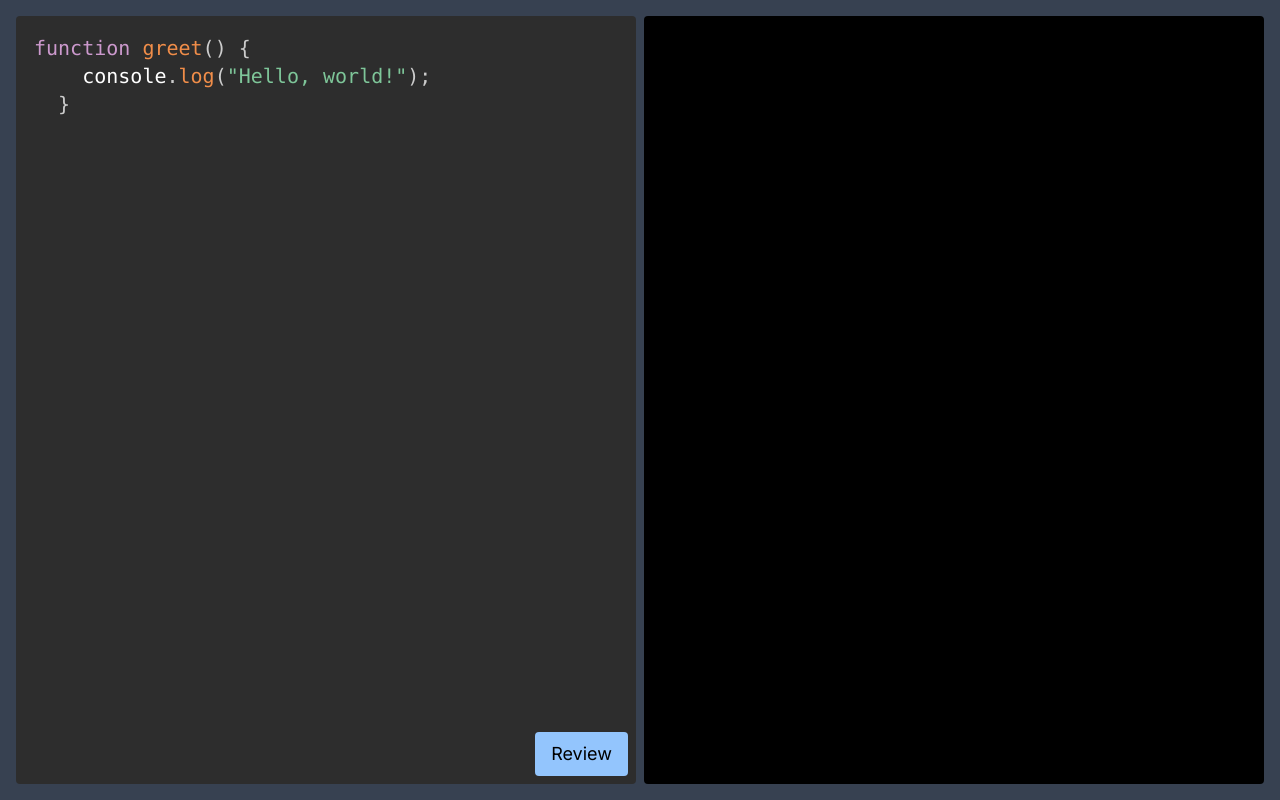
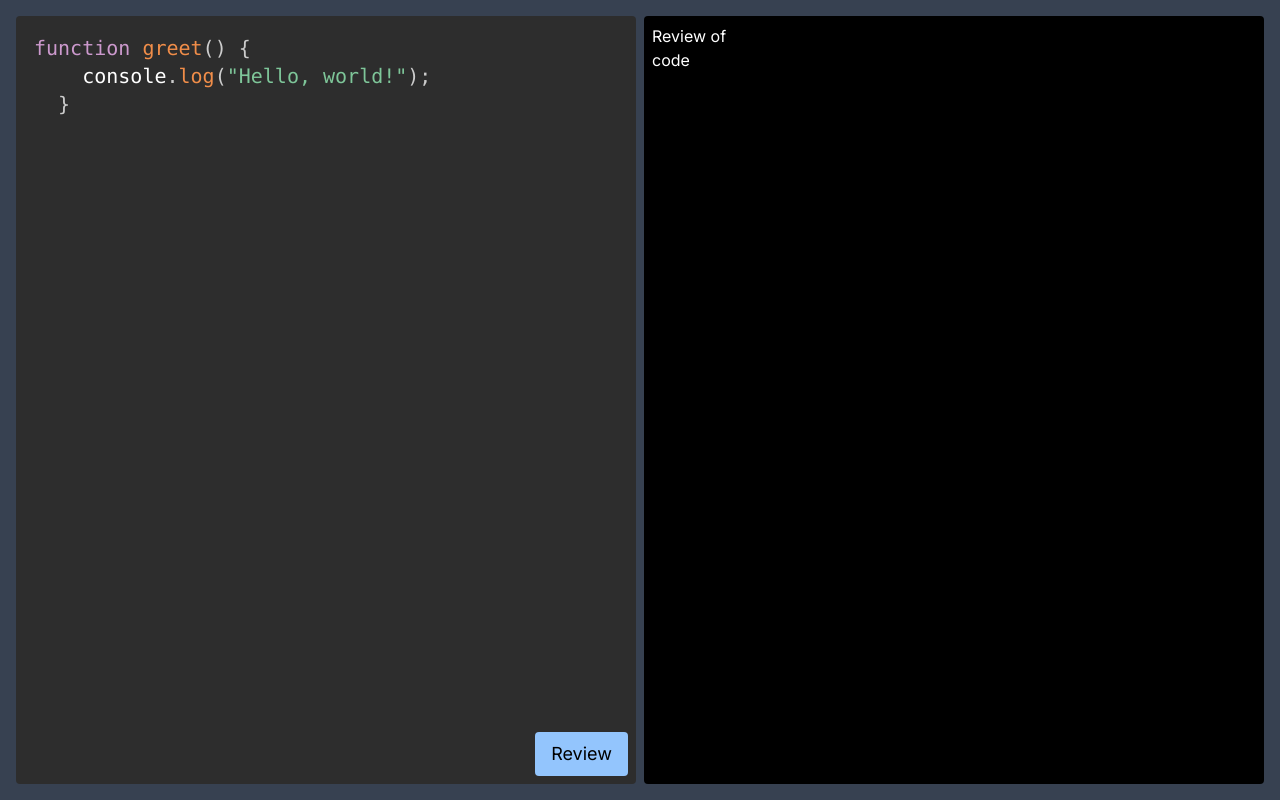
Before and after one commit to ap88020/CodeSensei, a React (Vite) app in the folder frontend/: page / in a window 1280 px wide. Built offline with nearby package versions, Linux system fonts and the light colour scheme.

Commit message:
finle touch

```diff
--- a/frontend/src/App.jsx
+++ b/frontend/src/App.jsx
@@ -16,6 +16,7 @@ function App() {
 
   const [review, setReview] = useState('');
   const [loader, setLoader] = useState(false);
+
 
   async function reviewCode() {
     setLoader(true);
@@ -46,7 +47,8 @@ function App() {
           Review
         </div>
       </div>
-      <div className='right w-full h-48 md:h-full bg-black rounded p-2 text-white overflow-auto flex items-center justify-center md:items-start md:justify-start'>
+      <div className='right w-full h-96 md:h-full bg-black rounded p-2 text-white overflow-auto flex items-center justify-center md:items-start md:justify-start'>
+        Review of code
         {loader ? (
           <div className="flex justify-center items-center h-full w-full">
             <div className="animate-spin text-6xl md:text-9xl">⏳</div>
```
